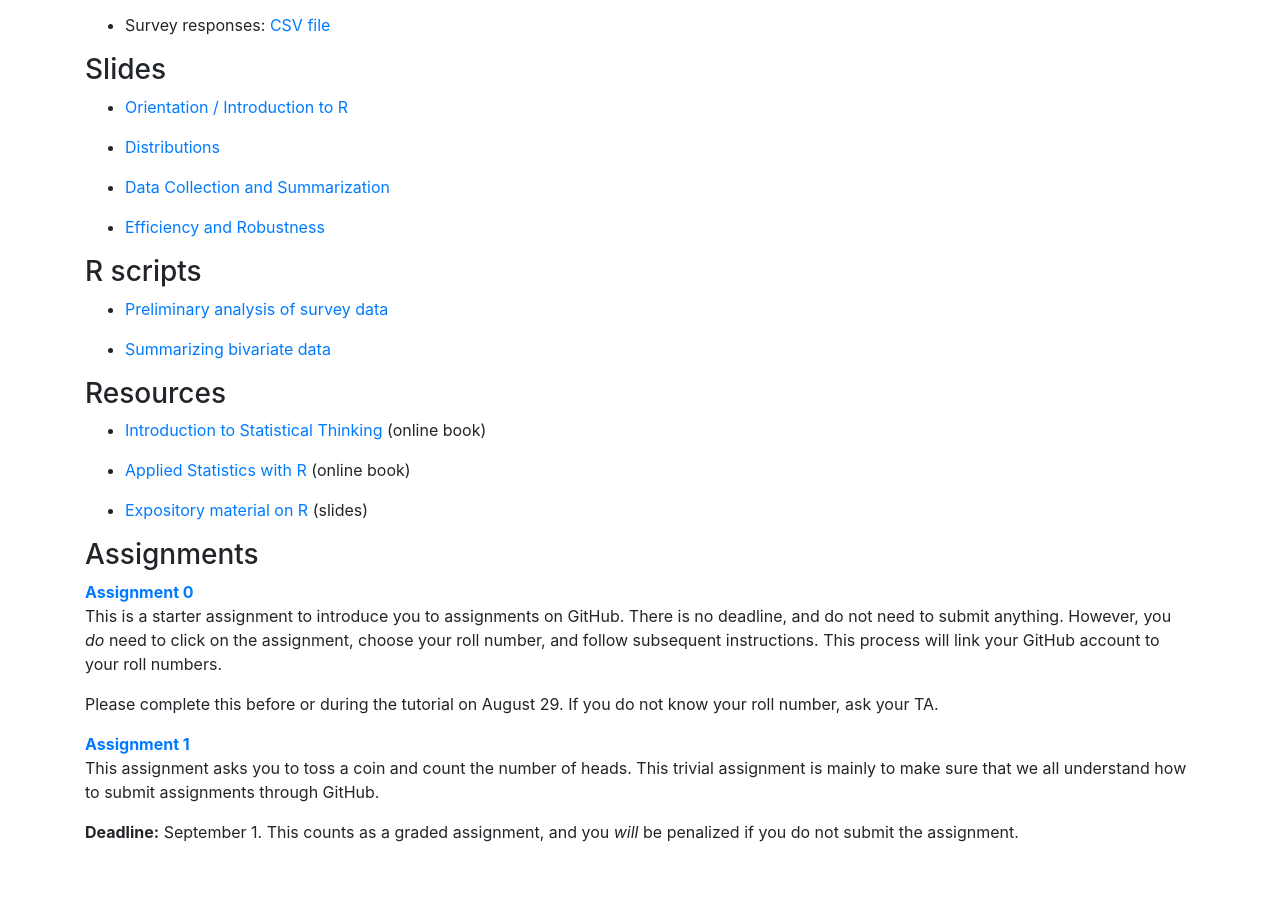
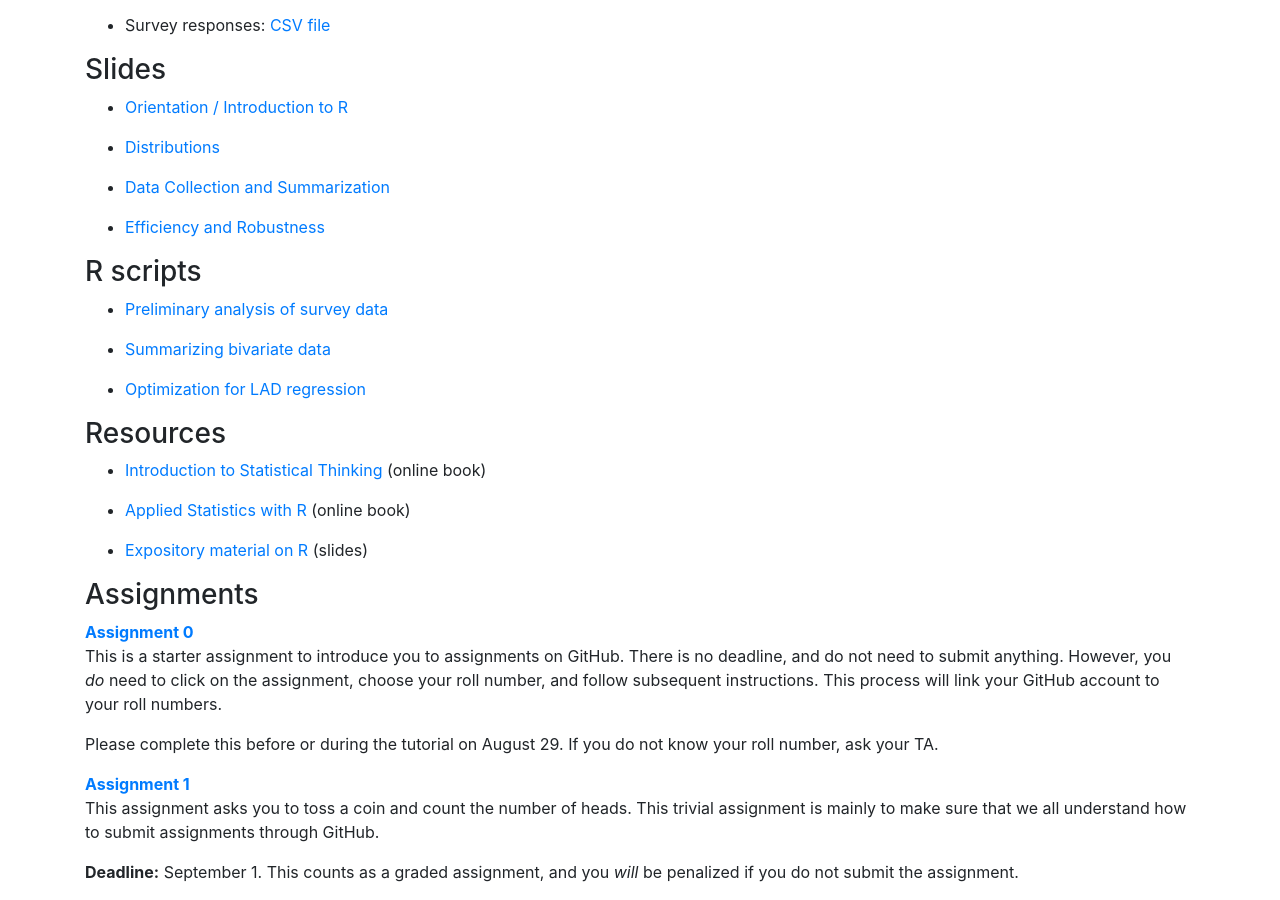
Before and after one commit to deepayan/BSDS, a Jekyll site: the page docs/2024-01-DE/index.html, which Jekyll copies as it is, in a window 1280 px wide and 900 px high, scrolled down 810 px. Built offline with Jekyll 4.4.1, drawn with Linux system fonts in a browser that asks for light colours; before the commit the page ends 1670 px from its top, so only the background shows below that.

Commit message:
add lad optimization script

```diff
--- a/docs/2024-01-DE/index.html
+++ b/docs/2024-01-DE/index.html
@@ -97,6 +97,7 @@
 	<ul>
 	  <li><p><a href="scripts/survey-script.R">Preliminary analysis of survey data</a></p></li>
 	  <li><p><a href="scripts/bivariate.R">Summarizing bivariate data</a></p></li>
+	  <li><p><a href="scripts/lad-optimization.R">Optimization for LAD regression</a></p></li>
 	</ul>
 
 	<h3>Resources</h3>
```
Also changed, not shown: 2 other files.
